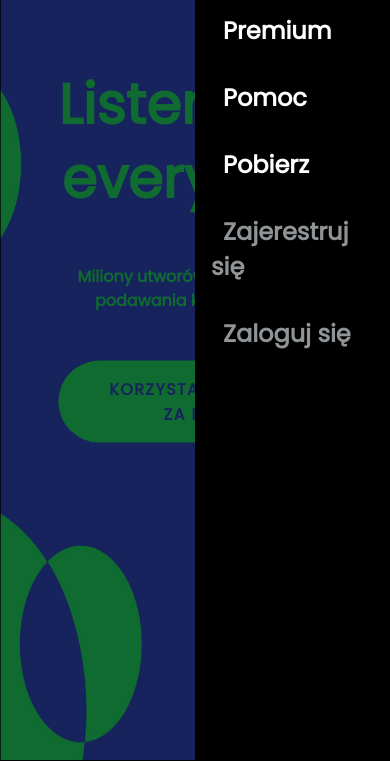
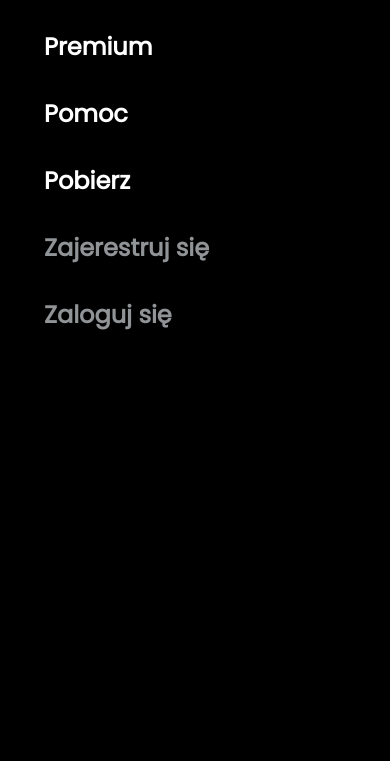
Before and after one commit to amikus123/spotify-clone, a plain HTML site: page index.html in a window 390 px wide. Both pictures are taken after a click on the button 326 px from the left and 40 px from the top of the page. Shown: the part 83-844 px from the top of the page. Drawn offline with Linux system fonts and the light colour scheme.

Commit message:
sidebar works rigth-left

```diff
--- a/index.js
+++ b/index.js
@@ -6,13 +6,13 @@ let first = true
 //show menu
 const showMenu = () => {
   menu.style.display = "flex";
-  menu.style.top = "80px";
+  menu.style.right = "0";
   body.style.overflow = "hidden";
   dimOn();
 };
 //hide menu
 const hideMenu = () => {
-  menu.style.top = "-100%";
+  menu.style.right = "-100%";
   body.style.overflow = "auto";
   dimOff();
 };
@@ -26,7 +26,7 @@ hamburger.addEventListener("click", (e) => {
   e.preventDefault();
   hamburger.firstChild.classList.toggle("fa-bars");
   hamburger.firstChild.classList.toggle("fa-times");
-  if (menu.style.top === "-100%" || first) {
+  if (menu.style.right === "-100%" || first) {
     showMenu();
   } else {
     hideMenu();
--- a/style.css
+++ b/style.css
@@ -321,17 +321,18 @@
 }
 @media (max-width:900px){
   .head-list{
+    padding: 1rem;
       height: 100vh;
-      width: 50%;
+      width: 100%;
+      max-width: 400px;
       position: fixed;
-      top: -100%;
-      right: 0;
+      top: 80px;
+      right: -100%;
       z-index: 10;
       flex-direction: column;
       justify-content: flex-start;
       align-items: baseline;
       transition: 1s;
-      display: none;
       background-color: #000000;
 
     }
```
